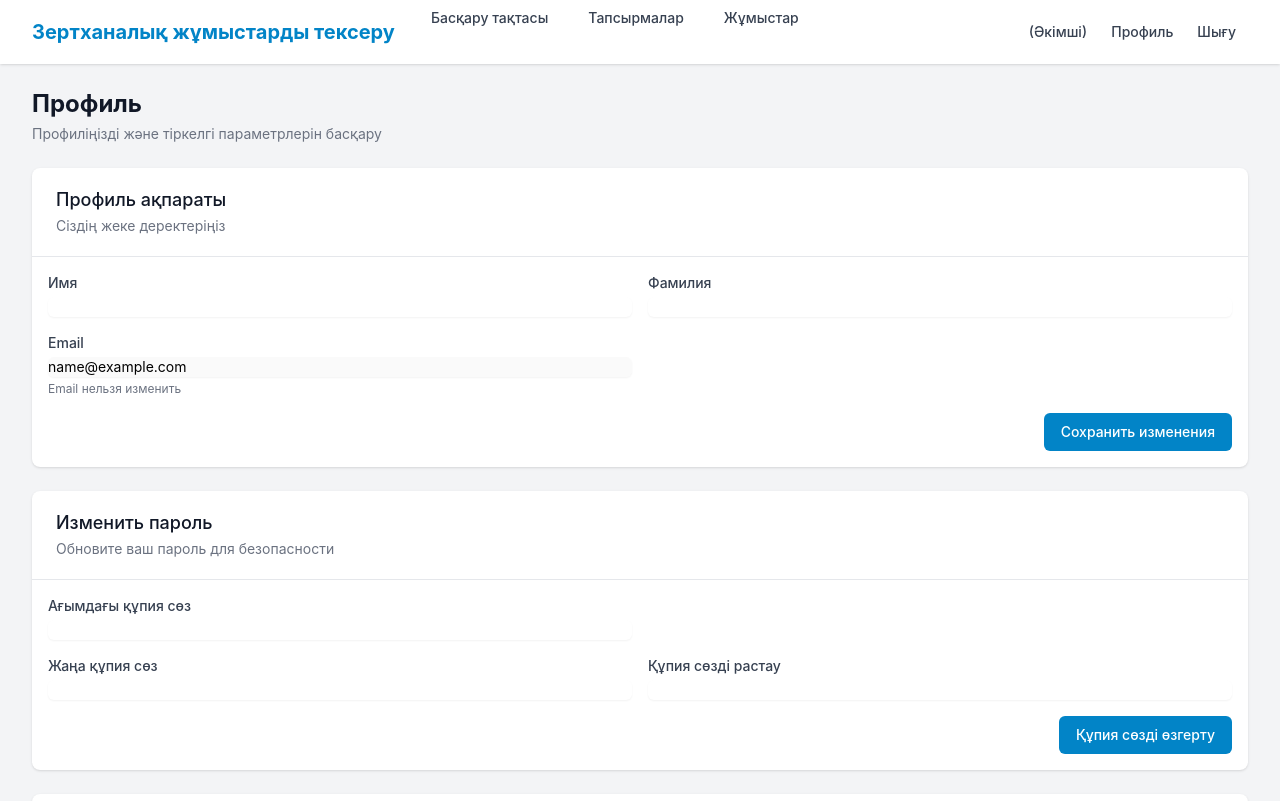
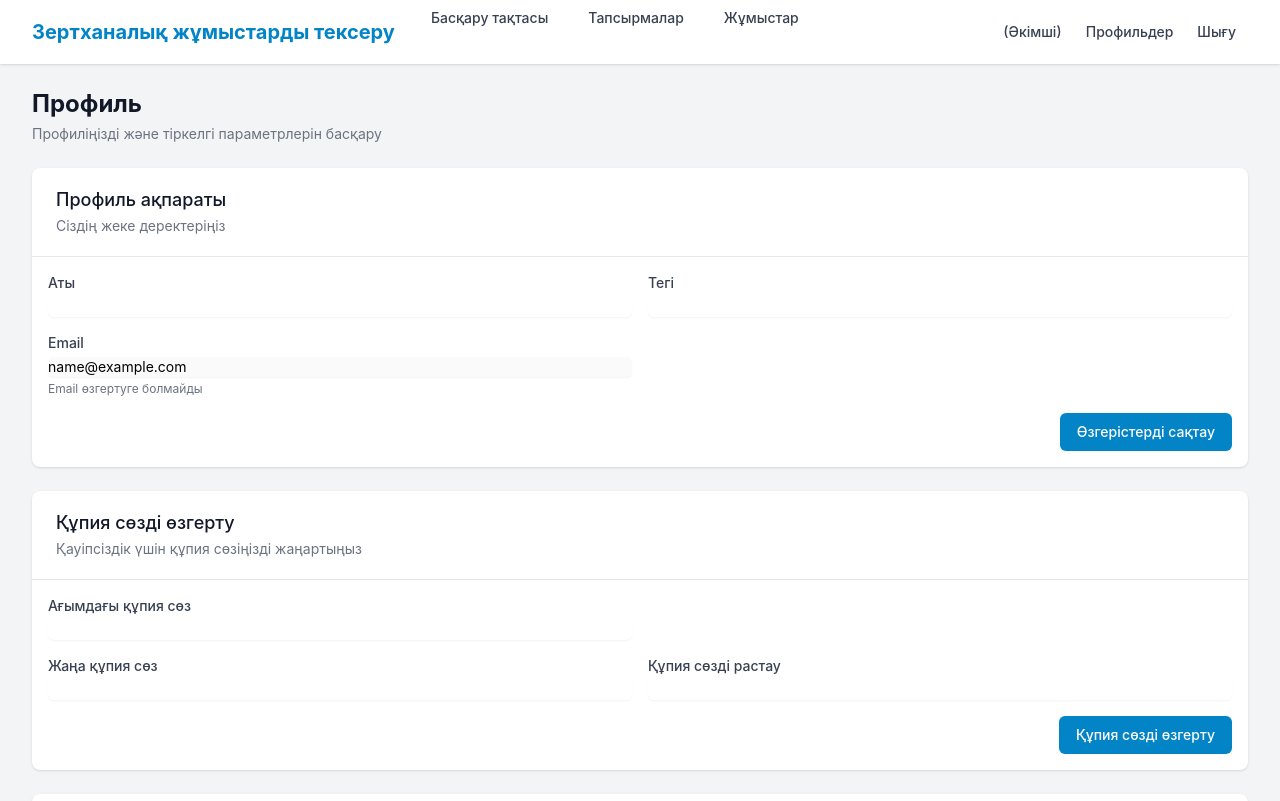
Before and after one commit to Timka1408/lab-verification-system-new, a React (Create React App) app in the folder frontend/: page /profile in a window 1280 px wide. Shown: the top 801 px of the page. Built offline with nearby package versions, Linux system fonts and the light colour scheme; sample sign-in values are in the browser's storage.

Commit message:
Полный перевод всех оставшихся русских слов на казахский язык

```diff
--- a/frontend/src/components/Layout.js
+++ b/frontend/src/components/Layout.js
@@ -74,7 +74,7 @@ const Layout = () => {
                       to="/profile"
                       className="px-3 py-2 rounded-md text-sm font-medium text-gray-700 hover:bg-gray-100"
                     >
-                      Профиль
+                      Профильдер
                     </NavLink>
                     <button
                       onClick={handleLogout}
--- a/frontend/src/pages/AssignmentDetailPage.js
+++ b/frontend/src/pages/AssignmentDetailPage.js
@@ -220,7 +220,7 @@ const AssignmentDetailPage = () => {
         setLoading(false);
       } catch (error) {
         console.error('Error fetching assignment data:', error);
-        setError('Не удалось загрузить данные задания. Пожалуйста, попробуйте позже.');
+        setError('Тапсырма деректерін жүктеу мүмкін болмады. Өтінеміз, кейінірек қайталап көріңіз.');
         setLoading(false);
       }
     };
--- a/frontend/src/pages/AssignmentsPage.js
+++ b/frontend/src/pages/AssignmentsPage.js
@@ -178,7 +178,7 @@ const AssignmentsPage = () => {
       setLoading(false);
     } catch (error) {
       console.error('Error fetching assignments:', error);
-      setError('Не удалось загрузить задания. Пожалуйста, попробуйте позже.');
+      setError('Тапсырмаларды жүктеу мүмкін болмады. Өтінеміз, кейінірек қайталап көріңіз.');
       setLoading(false);
     }
   };
--- a/frontend/src/pages/DashboardPage.js
+++ b/frontend/src/pages/DashboardPage.js
@@ -330,7 +330,7 @@ const DashboardPage = () => {
               to="/profile"
               className="inline-flex items-center justify-center px-4 py-2 border border-transparent text-sm font-medium rounded-md text-white bg-primary-600 hover:bg-primary-700"
             >
-              Профиль
+              Профильдер
             </Link>
           </div>
         </div>
--- a/frontend/src/pages/ProfilePage.js
+++ b/frontend/src/pages/ProfilePage.js
@@ -132,7 +132,7 @@ const ProfilePage = () => {
               <div className="bg-red-50 p-4 rounded-md">
                 <div className="flex">
                   <div className="ml-3">
-                    <h3 className="text-sm font-medium text-red-800">Ошибка</h3>
+                    <h3 className="text-sm font-medium text-red-800">Қате</h3>
                     <div className="mt-2 text-sm text-red-700">
                       <p>{error}</p>
                     </div>
@@ -157,7 +157,7 @@ const ProfilePage = () => {
             <div className="grid grid-cols-1 gap-4 sm:grid-cols-2">
               <div>
                 <label htmlFor="first_name" className="block text-sm font-medium text-gray-700">
-                  Имя
+                  Аты
                 </label>
                 <input
                   type="text"
@@ -170,7 +170,7 @@ const ProfilePage = () => {
               </div>
               <div>
                 <label htmlFor="last_name" className="block text-sm font-medium text-gray-700">
-                  Фамилия
+                  Тегі
                 </label>
                 <input
                   type="text"
@@ -195,13 +195,13 @@ const ProfilePage = () => {
                   disabled
                 />
                 <p className="mt-1 text-xs text-gray-500">
-                  Email нельзя изменить
+                  Email өзгертуге болмайды
                 </p>
               </div>
               {user?.role === 'student' && (
                 <div>
                   <label htmlFor="group" className="block text-sm font-medium text-gray-700">
-                    Группа
+                    Топ
                   </label>
                   <input
                     type="text"
@@ -244,10 +244,10 @@ const ProfilePage = () => {
                         d="M4 12a8 8 0 018-8V0C5.373 0 0 5.373 0 12h4zm2 5.291A7.962 7.962 0 014 12H0c0 3.042 1.135 5.824 3 7.938l3-2.647z"
                       ></path>
                     </svg>
-                    Сохранение...
+                    Сақталуда...
                   </>
                 ) : (
-                  'Сохранить изменения'
+                  'Өзгерістерді сақтау'
                 )}
               </button>
             </div>
@@ -259,10 +259,10 @@ const ProfilePage = () => {
       <div className="bg-white shadow overflow-hidden sm:rounded-lg">
         <div className="px-4 py-5 sm:px-6">
           <h3 className="text-lg leading-6 font-medium text-gray-900">
-            Изменить пароль
+            Құпия сөзді өзгерту
           </h3>
           <p className="mt-1 max-w-2xl text-sm text-gray-500">
-            Обновите ваш пароль для безопасности
+            Қауіпсіздік үшін құпия сөзіңізді жаңартыңыз
           </p>
         </div>
         <div className="border-t border-gray-200">
@@ -271,7 +271,7 @@ const ProfilePage = () => {
               <div className="bg-red-50 p-4 rounded-md">
                 <div className="flex">
                   <div className="ml-3">
-                    <h3 className="text-sm font-medium text-red-800">Ошибка</h3>
+                    <h3 className="text-sm font-medium text-red-800">Қате</h3>
                     <div className="mt-2 text-sm text-red-700">
                       <p>{passwordError}</p>
                     </div>
--- a/frontend/src/pages/RegisterPage.js
+++ b/frontend/src/pages/RegisterPage.js
@@ -116,7 +116,7 @@ const RegisterPage = () => {
                 className={`appearance-none rounded-none relative block w-full px-3 py-2 border ${
                   errors.first_name ? 'border-red-300' : 'border-gray-300'
                 } placeholder-gray-500 text-gray-900 focus:outline-none focus:ring-primary-500 focus:border-primary-500 focus:z-10 sm:text-sm`}
-                placeholder="Имя"
+                placeholder="Аты"
                 value={formData.first_name}
                 onChange={handleChange}
               />
@@ -137,7 +137,7 @@ const RegisterPage = () => {
                 className={`appearance-none rounded-none relative block w-full px-3 py-2 border ${
                   errors.last_name ? 'border-red-300' : 'border-gray-300'
                 } placeholder-gray-500 text-gray-900 focus:outline-none focus:ring-primary-500 focus:border-primary-500 focus:z-10 sm:text-sm`}
-                placeholder="Фамилия"
+                placeholder="Тегі"
                 value={formData.last_name}
                 onChange={handleChange}
               />
@@ -169,7 +169,7 @@ const RegisterPage = () => {
             {formData.role === 'student' && (
               <div>
                 <label htmlFor="group" className="sr-only">
-                  Группа
+                  Топ
                 </label>
                 <input
                   id="group"
--- a/frontend/src/pages/SubmissionDetailPage.js
+++ b/frontend/src/pages/SubmissionDetailPage.js
@@ -426,7 +426,7 @@ const SubmissionDetailPage = () => {
         setLoading(false);
       } catch (error) {
         console.error('Error fetching submission data:', error);
-        setError('Не удалось загрузить данные работы. Пожалуйста, попробуйте позже.');
+        setError('Жұмыс деректерін жүктеу мүмкін болмады. Өтінеміз, кейінірек қайталап көріңіз.');
         setLoading(false);
       }
     };
@@ -477,7 +477,7 @@ const SubmissionDetailPage = () => {
       setReviewing(false);
     } catch (error) {
       console.error('Error reviewing submission:', error);
-      setError('Не удалось сохранить проверку. Пожалуйста, попробуйте позже.');
+      setError('Тексеруді сақтау мүмкін болмады. Өтінеміз, кейінірек қайталап көріңіз.');
       setReviewing(false);
     }
   };
--- a/frontend/src/utils/api.js
+++ b/frontend/src/utils/api.js
@@ -153,7 +153,7 @@ const apiService = {
     return mockResponse(updatedUser);
   },
 
-  changePassword: () => mockResponse({ detail: 'Пароль успешно изменен' }),
+  changePassword: () => mockResponse({ detail: 'Құпия сөз сәтті өзгертілді' }),
 
   // Assignments
   getAssignments: () => mockResponse(mockAssignments),
@@ -163,7 +163,7 @@ const apiService = {
     if (assignment) {
       return mockResponse(assignment);
     }
-    return mockError(404, 'Задание не найдено');
+    return mockError(404, 'Тапсырма табылмады');
   },
 
   createAssignment: (data) => {
@@ -183,16 +183,16 @@ const apiService = {
       mockAssignments[index] = { ...mockAssignments[index], ...data };
       return mockResponse(mockAssignments[index]);
     }
-    return mockError(404, 'Задание не найдено');
+    return mockError(404, 'Тапсырма табылмады');
   },
 
   deleteAssignment: (id) => {
     const index = mockAssignments.findIndex(a => a.id === parseInt(id));
     if (index !== -1) {
-      // Удаляем задание
+      // Тапсырманы жоямыз
       mockAssignments.splice(index, 1);
 
-      // Находим и удаляем все работы, связанные с этим заданием
+      // Осы тапсырмамен байланысты барлық жұмыстарды табамыз және жоямыз
       const submissionIndices = mockSubmissions
         .map((submission, idx) => submission.assignment === parseInt(id) ? idx : -1)
         .filter(idx => idx !== -1)
@@ -206,7 +206,7 @@ const apiService = {
         mockSubmissions.splice(idx, 1);
       });
 
-      // Удаляем комментарии, связанные с удаленными работами
+      // Жойылған жұмыстармен байланысты пікірлерді жоямыз
       for (let submissionId of submissionIds) {
         const commentIndices = mockComments
           .map((comment, idx) => comment.submission === submissionId ? idx : -1)
```
